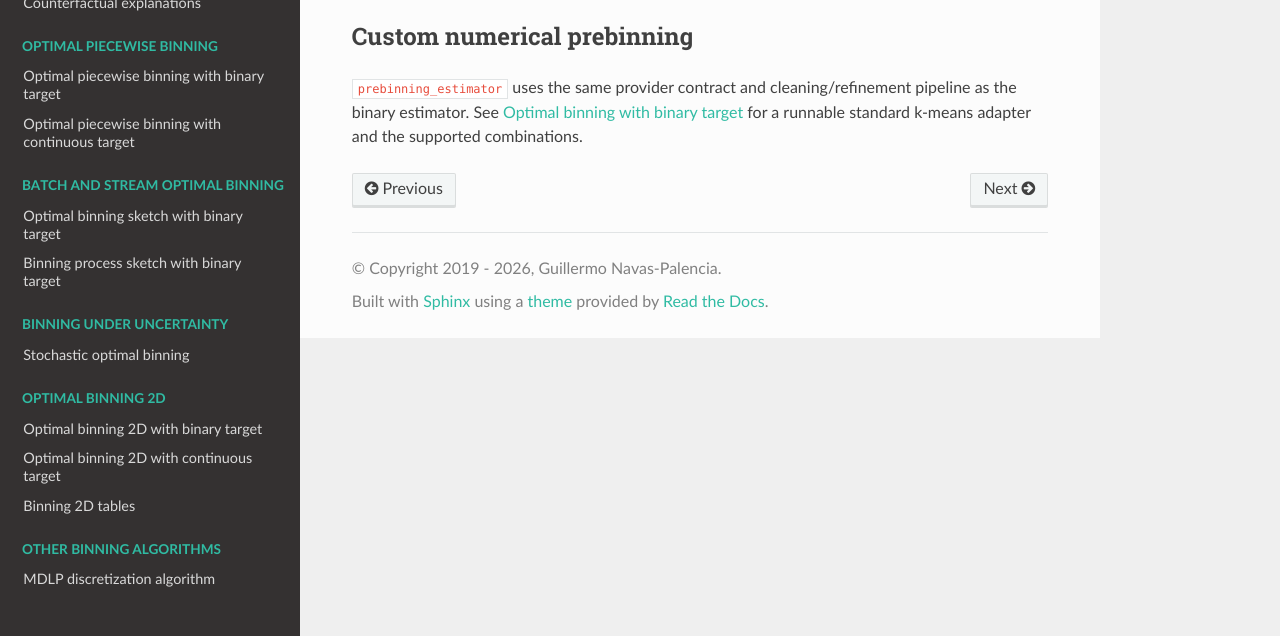
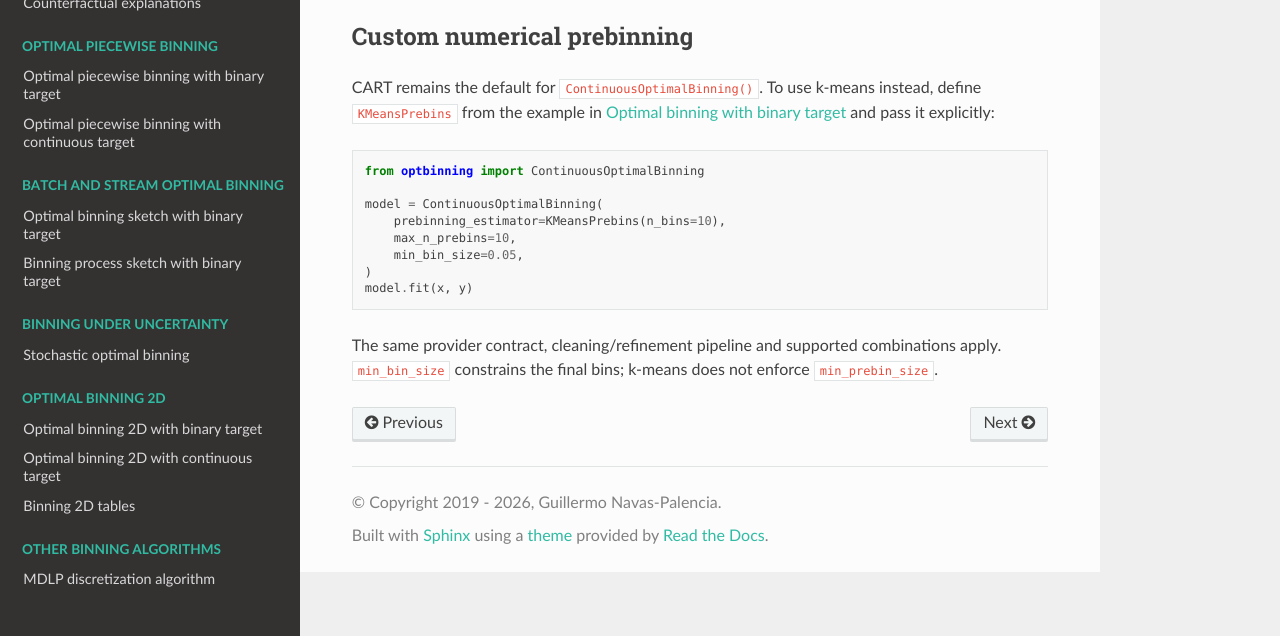
Before and after one commit to guillermo-navas-palencia/optbinning, a Sphinx documentation site: the page built from doc/source/binning_continuous.rst, in a window 1280 px wide, cut to the strip 264-900 px from the top of the page. Built offline with Sphinx 7.4.7 and the Read the Docs theme 3.1.0, drawn with Linux system fonts in a browser that asks for light colours; pages that are not in the unit, such as notebooks, are missing from menus.

Commit message:
docs: show explicit k-means opt-in while keeping CART default

```diff
--- a/doc/source/binning_continuous.rst
+++ b/doc/source/binning_continuous.rst
@@ -9,6 +9,19 @@ Optimal binning with continuous target
 Custom numerical prebinning
 --------------------------
 
-``prebinning_estimator`` uses the same provider contract and cleaning/refinement
-pipeline as the binary estimator. See :doc:`binning_binary` for a runnable
-standard k-means adapter and the supported combinations.
+CART remains the default for ``ContinuousOptimalBinning()``. To use k-means
+instead, define ``KMeansPrebins`` from the example in :doc:`binning_binary`
+and pass it explicitly::
+
+    from optbinning import ContinuousOptimalBinning
+
+    model = ContinuousOptimalBinning(
+        prebinning_estimator=KMeansPrebins(n_bins=10),
+        max_n_prebins=10,
+        min_bin_size=0.05,
+    )
+    model.fit(x, y)
+
+The same provider contract, cleaning/refinement pipeline and supported
+combinations apply. ``min_bin_size`` constrains the final bins; k-means does
+not enforce ``min_prebin_size``.
```
Also changed, not shown: doc/source/binning_binary.rst (+43 -17 lines).
